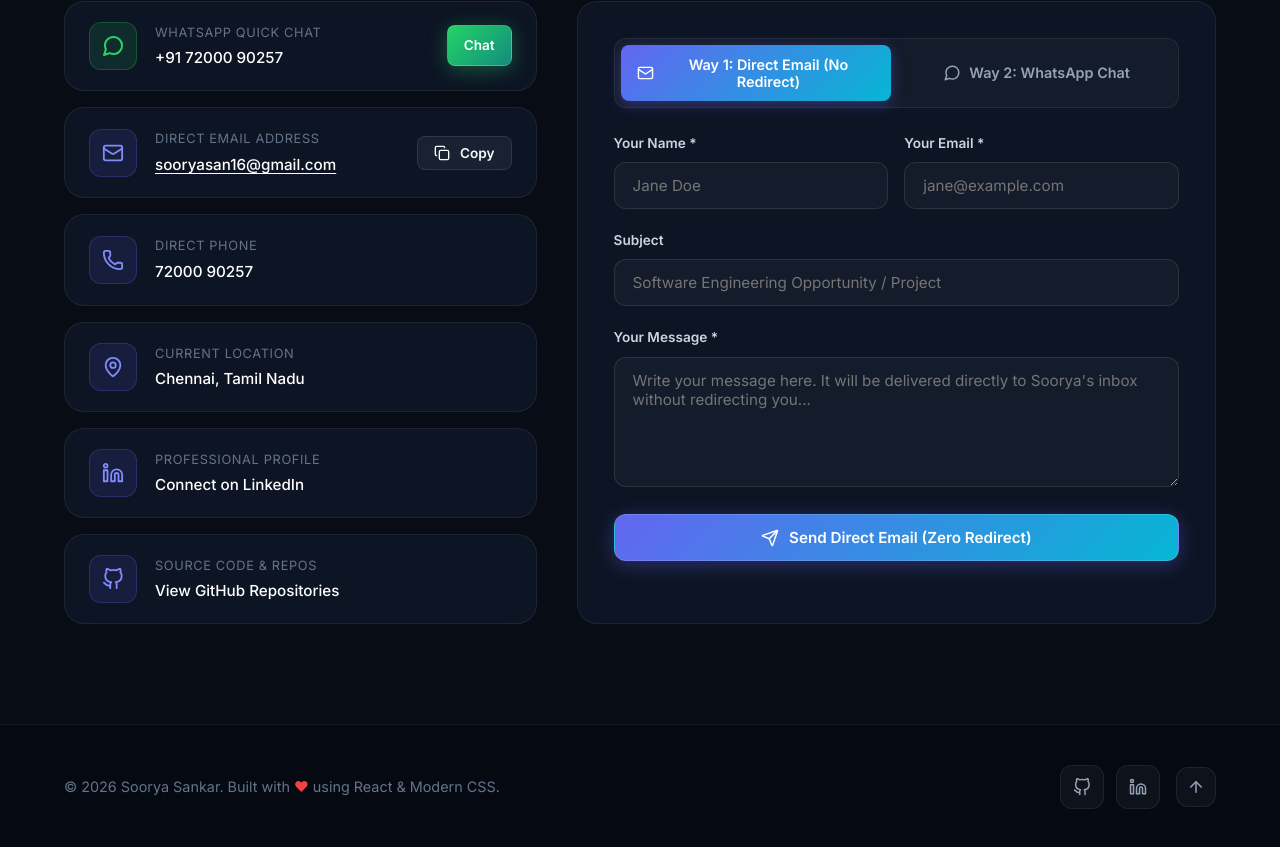
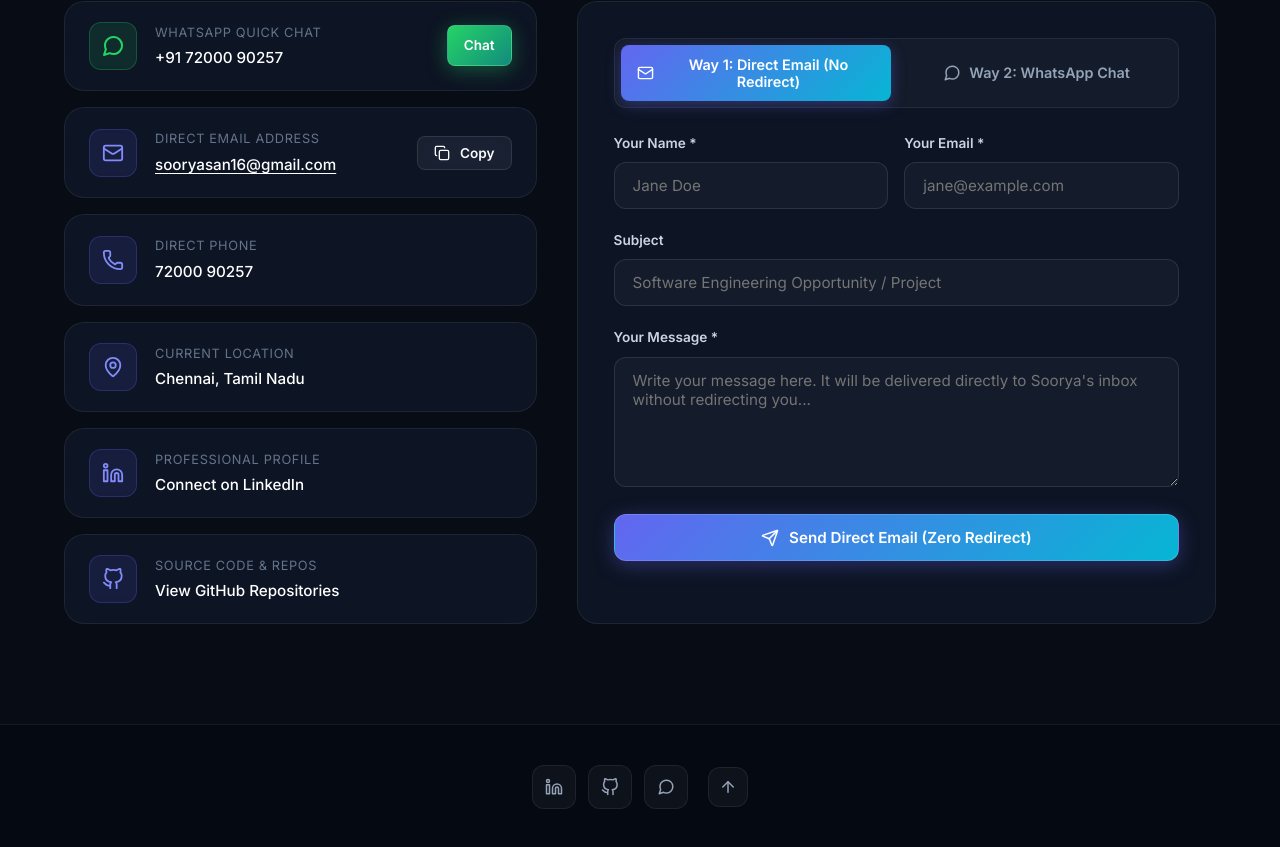
Before and after one commit to soorya1609/Portfolio, a React (Vite) app: page / in a window 1280 px wide. Shown: the part 7706-8553 px from the top of the page. Built offline with nearby package versions, Linux system fonts and the light colour scheme.

Commit message:
feat: remove copyright footer text

```diff
--- a/src/components/Footer.jsx
+++ b/src/components/Footer.jsx
@@ -1,6 +1,6 @@
 import React from 'react';
-import { ArrowUp, Heart } from 'lucide-react';
-import { Github, Linkedin } from './Icons';
+import { ArrowUp } from 'lucide-react';
+import { Github, Linkedin, WhatsApp } from './Icons';
 import { portfolioData } from '../data/portfolioData';
 
 export default function Footer() {
@@ -12,33 +12,38 @@ export default function Footer() {
 
   return (
     <footer className="footer">
-      <div className="container footer-container">
-        <div className="footer-text">
-          <p>
-            © {new Date().getFullYear()} {personal.name}. Built with{' '}
-            <span style={{ color: '#ef4444' }}>♥</span> using React & Modern CSS.
-          </p>
-        </div>
-
-        <div style={{ display: 'flex', alignItems: 'center', gap: '16px' }}>
+      <div className="container footer-container" style={{ justifyContent: 'center' }}>
+        <div style={{ display: 'flex', alignItems: 'center', gap: '20px' }}>
           <div className="footer-socials">
+            <a
+              href={personal.socialLinks.linkedin}
+              target="_blank"
+              rel="noreferrer"
+              className="social-icon-btn"
+              aria-label="LinkedIn"
+              title="LinkedIn Profile"
+            >
+              <Linkedin size={18} />
+            </a>
             <a
               href={personal.socialLinks.github}
               target="_blank"
               rel="noreferrer"
               className="social-icon-btn"
               aria-label="GitHub"
+              title="GitHub Profile"
             >
               <Github size={18} />
             </a>
             <a
-              href={personal.socialLinks.linkedin}
+              href={personal.socialLinks.whatsapp || 'https://wa.me/917200090257'}
               target="_blank"
               rel="noreferrer"
               className="social-icon-btn"
-              aria-label="LinkedIn"
+              aria-label="WhatsApp"
+              title="WhatsApp Chat"
             >
-              <Linkedin size={18} />
+              <WhatsApp size={18} />
             </a>
           </div>
 
```
